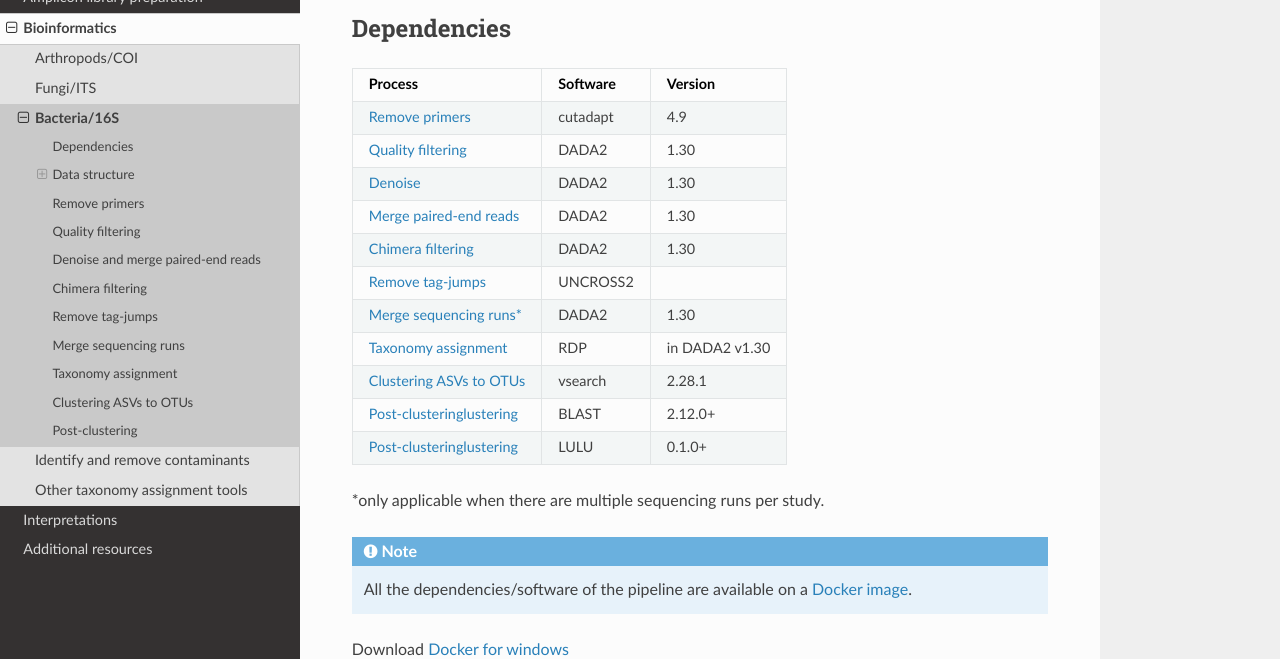
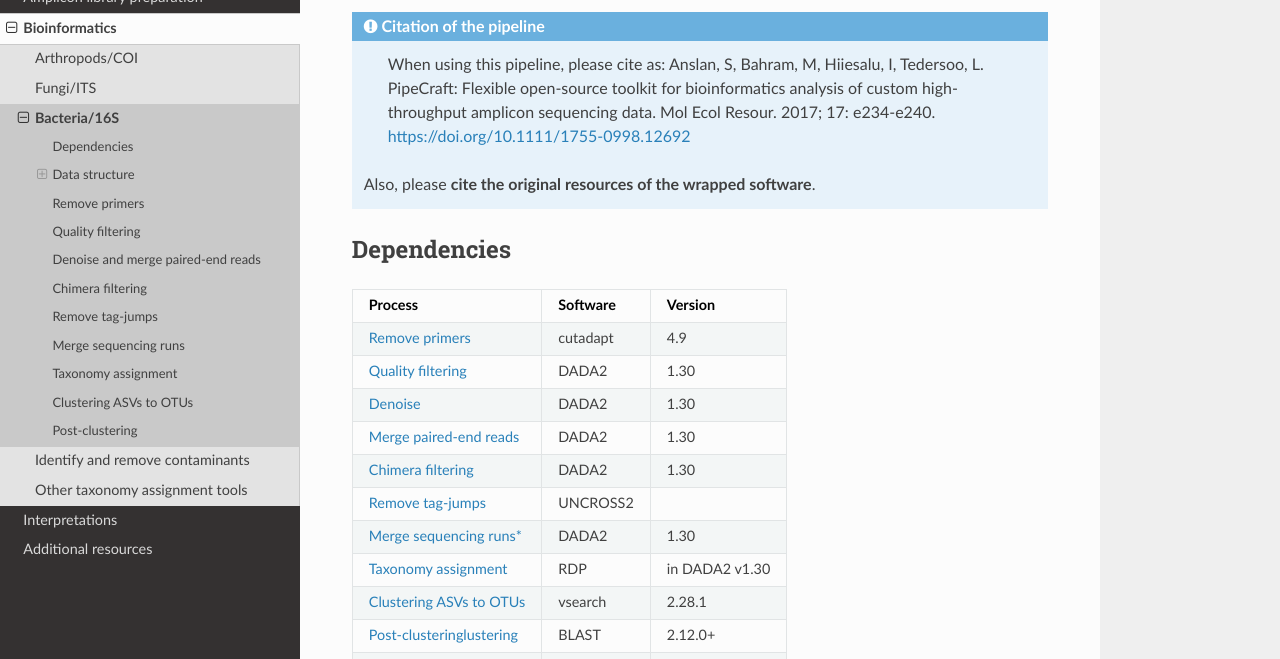
Before and after one commit to anslan/BGE_biomonitoring_wf, a Sphinx documentation site: the page built from docs/6bioinfo_16S.rst, in a window 1280 px wide and 900 px high, scrolled down 856 px, cut to the strip 241-900 px from the top of the window. Built offline with Sphinx 7.4.7 and the Read the Docs theme 3.1.0, drawn with Linux system fonts in a browser that asks for light colours.

Commit message:
add pipeline citation

```diff
--- a/docs/6bioinfo_16S.rst
+++ b/docs/6bioinfo_16S.rst
@@ -62,6 +62,15 @@ The bioinformatic workflow results in amplicon sequence variants (ASVs) and well
     `See the example workflow for 16S <https://pipecraft2-manual.readthedocs.io/en/latest/example_analyses_DADA2_16S.html>`_.
 
     |main_interface|
+
+.. admonition:: Citation of the pipeline
+
+    When using this pipeline, please cite as:
+    Anslan, S, Bahram, M, Hiiesalu, I, Tedersoo, L.
+    PipeCraft: Flexible open-source toolkit for bioinformatics analysis of custom high-throughput amplicon sequencing data.
+    Mol Ecol Resour. 2017; 17: e234-e240. https://doi.org/10.1111/1755-0998.12692
+
+   Also, please **cite the original resources of the wrapped software**.
 
 
 Dependencies
```
Also changed, not shown: docs/6bioinfo_COI.rst (+8 -0 lines), docs/6bioinfo_ITS.rst (+9 -0 lines).
